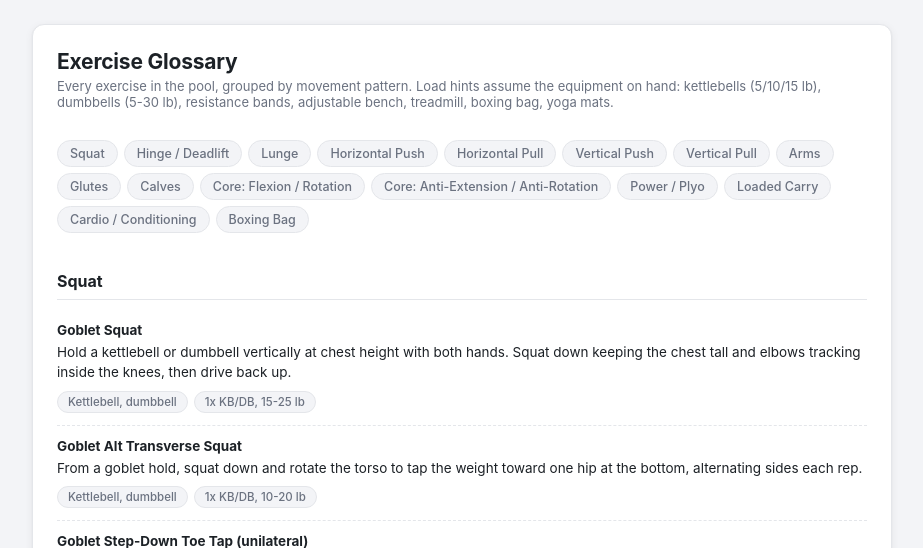
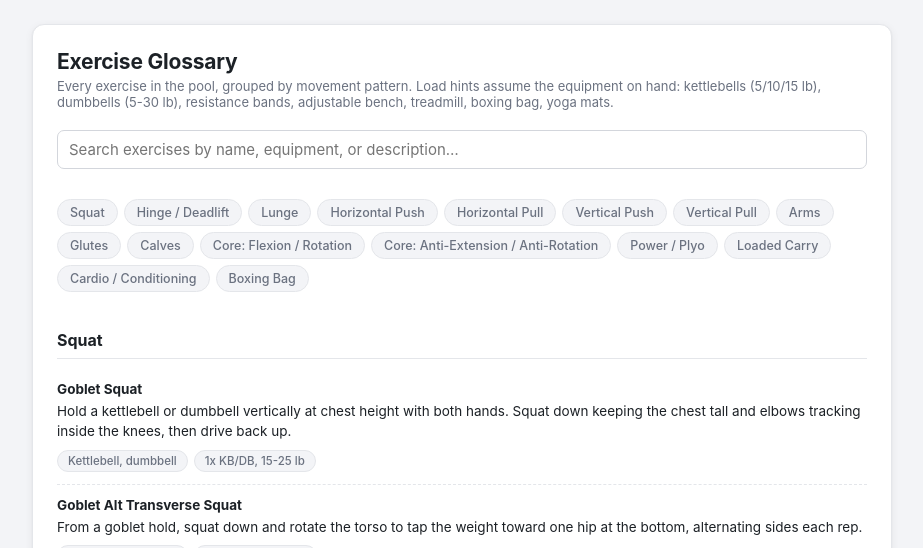
Before and after one commit to rebornyoda77/home_workout_template_generator, a Flask app: page /glossary in a window 1280 px wide. Shown: the part 49-597 px from the top of the page, without its empty margins (178-1101 px from the left). Run offline with Flask 3, Linux system fonts and the light colour scheme; the visitor is signed in with stand-in values (Sample User, id 1); parts of the project's set-up code (start-up, migrations or seed data) failed here and were passed over.

Commit message:
Add a live search box to the exercise glossary
Filters the 73 exercises in place as you type, matching against name,
description, equipment, and movement-pattern label (e.g. "jab" narrows
to the boxing-bag combos, "kettlebell" to every KB exercise across
patterns). Plain vanilla JS, no build step, degrades gracefully (shows
everything) if JS is disabled. Verified end-to-end with Playwright.

Co-Authored-By: Claude Sonnet 5 <noreply@anthropic.com>
Claude-Session: https://claude.ai/code/session_0111RYdjjQW8pdtjhFA7yCUw

```diff
--- a/workout_generator/templates/base.html
+++ b/workout_generator/templates/base.html
@@ -56,6 +56,8 @@
   .exercise-name { font-weight: 500; }
   .exercise-load { color: var(--text-muted); font-size: 12.5px; white-space: nowrap; }
   .exercise-note { color: var(--text-muted); font-size: 11.5px; font-style: italic; display: block; }
+  .search-bar { margin: 4px 0 20px; }
+  .search-bar input { font-size: 15px; }
   .glossary-toc { display: flex; flex-wrap: wrap; gap: 6px; margin: 4px 0 24px; }
   .glossary-toc a {
     font-size: 12.5px; font-weight: 500; text-decoration: none; color: var(--text-muted);
--- a/workout_generator/templates/glossary.html
+++ b/workout_generator/templates/glossary.html
@@ -6,9 +6,13 @@
   hand: kettlebells (5/10/15 lb), dumbbells (5-30 lb), resistance bands, adjustable bench, treadmill, boxing
   bag, yoga mats.</p>
 
-<nav class="glossary-toc">
+<div class="search-bar">
+  <input type="search" id="glossary-search" placeholder="Search exercises by name, equipment, or description…" autocomplete="off">
+</div>
+
+<nav class="glossary-toc" id="glossary-toc">
   {% for group in groups %}
-  <a href="#{{ group.key }}">{{ group.label }}</a>
+  <a href="#{{ group.key }}" data-toc-for="{{ group.key }}">{{ group.label }}</a>
   {% endfor %}
 </nav>
 
@@ -16,7 +20,8 @@
 <div class="glossary-group" id="{{ group.key }}">
   <h2>{{ group.label }}</h2>
   {% for exercise in group.exercises %}
-  <div class="glossary-item">
+  <div class="glossary-item"
+       data-search="{{ (exercise.name ~ ' ' ~ exercise.description ~ ' ' ~ (exercise.equipment | join(' ')) ~ ' ' ~ group.label ~ ' ' ~ exercise.note) | lower }}">
     <h3>{{ exercise.name }}{{ ' (unilateral)' if exercise.unilateral else '' }}</h3>
     {% if exercise.description %}<p class="glossary-description">{{ exercise.description }}</p>{% endif %}
     <p class="glossary-meta">
@@ -28,4 +33,42 @@
   {% endfor %}
 </div>
 {% endfor %}
+
+<p id="glossary-empty" class="empty" style="display: none;">No exercises match your search.</p>
+
+<script>
+(function () {
+  var input = document.getElementById('glossary-search');
+  var groups = document.querySelectorAll('.glossary-group');
+  var tocLinks = document.querySelectorAll('#glossary-toc a');
+  var empty = document.getElementById('glossary-empty');
+
+  function filter() {
+    var query = input.value.trim().toLowerCase();
+    var anyVisible = false;
+    var groupHasMatch = {};
+
+    groups.forEach(function (group) {
+      var items = group.querySelectorAll('.glossary-item');
+      var hasMatch = false;
+      items.forEach(function (item) {
+        var match = !query || item.dataset.search.indexOf(query) !== -1;
+        item.style.display = match ? '' : 'none';
+        if (match) hasMatch = true;
+      });
+      group.style.display = hasMatch ? '' : 'none';
+      groupHasMatch[group.id] = hasMatch;
+      if (hasMatch) anyVisible = true;
+    });
+
+    tocLinks.forEach(function (link) {
+      link.style.display = groupHasMatch[link.dataset.tocFor] ? '' : 'none';
+    });
+
+    empty.style.display = anyVisible ? 'none' : '';
+  }
+
+  input.addEventListener('input', filter);
+})();
+</script>
 {% endblock %}
```
Also changed, not shown: tests/test_web.py (+8 -0 lines), README.md.
